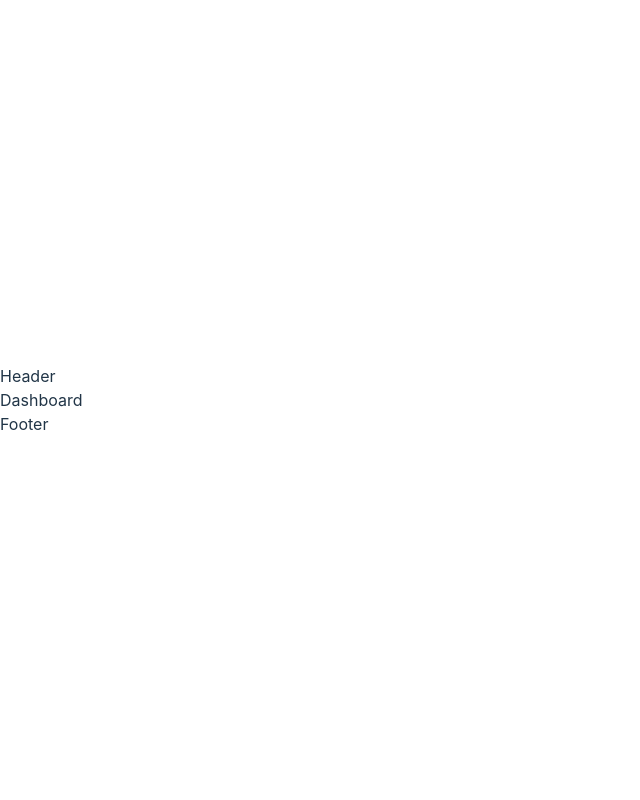
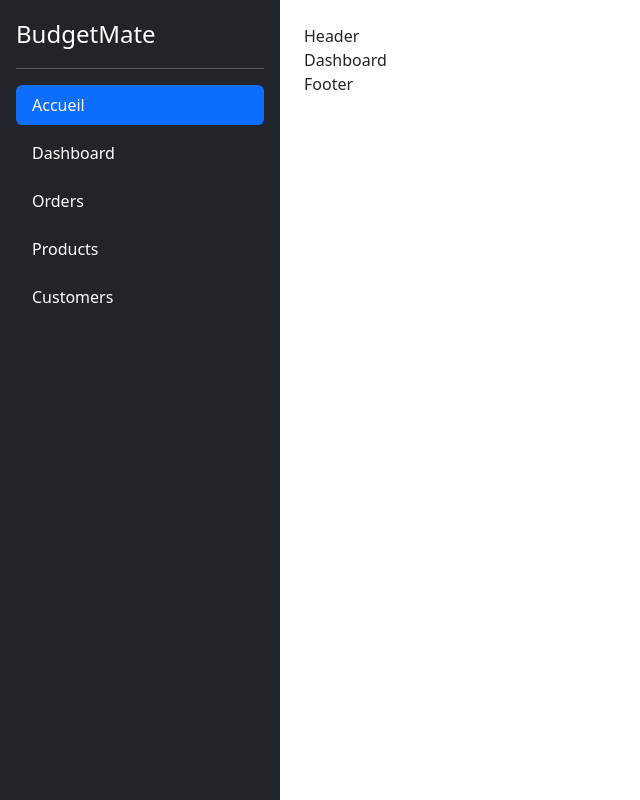
Before and after one commit to MRCThomas/budget_mate, a React (Vite) app: page / in a window 1280 px wide. Shown: the whole page, without its empty margins (0-640 px from the left). Built offline with nearby package versions, Linux system fonts and the light colour scheme.

Commit message:
update de la sidebar: modification du style et de Template.jsx.

```diff
--- a/src/App.jsx
+++ b/src/App.jsx
@@ -2,7 +2,6 @@
 import Template from './components/Template'
 import Dashboard from './pages/Dashboard/Dashboard'
 import BudgetForm from './pages/BudgetForm/BudgetForm'
-import SidebarMenu from "./SidebarMenu.jsx";
 
 const router = createBrowserRouter([
   {
@@ -16,10 +15,6 @@
       {
         path: 'budget/:id',
         element: <BudgetForm />
-      },
-      {
-        path: '/sidebardev',
-        element: <SidebarMenu />
       }
     ]
   }
--- a/src/SidebarMenu.jsx
+++ /dev/null
@@ -1,43 +0,0 @@
-import React from 'react';
-
-const Sidebar = () => {
-    return (
-        <div className="d-flex flex-column flex-shrink-0 p-3 text-white bg-dark" style={{width: '280px'}}>
-            <a href="/" className="d-flex align-items-center mb-3 mb-md-0 me-md-auto text-white text-decoration-none">
-                <span className="fs-4">Sidebar</span>
-            </a>
-            <hr/>
-            <ul className="nav nav-pills flex-column mb-auto">
-                <li className="nav-item">
-                    <a href="#" className="nav-link active" aria-current="page">
-                        Home
-                    </a>
-                </li>
-                <li>
-                    <a href="#" className="nav-link text-white">
-                        Dashboard
-                    </a>
-                </li>
-                <li>
-                    <a href="#" className="nav-link text-white">
-                        Orders
-                    </a>
-                </li>
-                <li>
-                    <a href="#" className="nav-link text-white">
-                        Products
-                    </a>
-                </li>
-                <li>
-                    <a href="#" className="nav-link text-white">
-                        Customers
-                    </a>
-                </li>
-            </ul>
-            <hr/>
-        </div>
-
-    );
-};
-
-export default Sidebar;
--- /dev/null
+++ b/src/components/Sidebar/Sidebar.css
@@ -0,0 +1,4 @@
+.custom-a:hover {
+    border-radius: 5px;
+    border: 1px solid #FFF;
+}
--- /dev/null
+++ b/src/components/Sidebar/Sidebar.jsx
@@ -0,0 +1,36 @@
+import React from 'react';
+import './Sidebar.css'
+
+const Sidebar = () => {
+    return (
+        <div className="col-auto min-vh-100">
+            <div className="d-flex flex-column flex-shrink-0 p-3 text-white bg-dark" style={{width: '280px', height: '100vh'}}>
+                <a href="/public"
+                   className="d-flex align-items-center mb-3 mb-md-0 me-md-auto text-white text-decoration-none">
+                    <span className="fs-4">BudgetMate</span>
+                </a>
+                <hr/>
+                <ul className="nav nav-pills flex-column mb-auto">
+                    <li className="nav-item mb-2">
+                        <a href="#" className="nav-link custom-a active" aria-current="page">Accueil</a>
+                    </li>
+                    <li className="mb-2">
+                        <a href="#" className="nav-link custom-a text-white">Dashboard</a>
+                    </li>
+                    <li className="mb-2">
+                        <a href="#" className="nav-link custom-a text-white">Orders</a>
+                    </li>
+                    <li className="mb-2">
+                        <a href="#" className="nav-link custom-a text-white">Products</a>
+                    </li>
+                    <li>
+                        <a href="#" className="nav-link custom-a text-white">Customers</a>
+                    </li>
+                </ul>
+            </div>
+        </div>
+
+    )
+};
+
+export default Sidebar;
--- a/src/components/Template.jsx
+++ b/src/components/Template.jsx
@@ -1,13 +1,26 @@
 import { Outlet } from 'react-router-dom'
 import Header from './Header'
 import Footer from './Footer'
+import React from "react";
+import Sidebar from "./Sidebar/Sidebar.jsx";
 
 export default function Template() {
     return (
         <>
-            <Header />
-            <Outlet />
-            <Footer />
+            <div className="container-fluid p-0 m-0">
+                <div className="row g-0">
+                    {/* Sidebar */}
+                    <Sidebar/>
+                    {/* Contenu Principal */}
+                    <div className="col">
+                        <div className="p-4">
+                            <Header/>
+                            <Outlet/>
+                            <Footer/>
+                        </div>
+                    </div>
+                </div>
+            </div>
         </>
     )
 }
--- a/src/main.jsx
+++ b/src/main.jsx
@@ -2,6 +2,7 @@
 import { createRoot } from 'react-dom/client'
 import App from './App.jsx'
 import './index.css'
+import 'bootstrap/dist/css/bootstrap.min.css';
 
 createRoot(document.getElementById('root')).render(
   <StrictMode>
```
